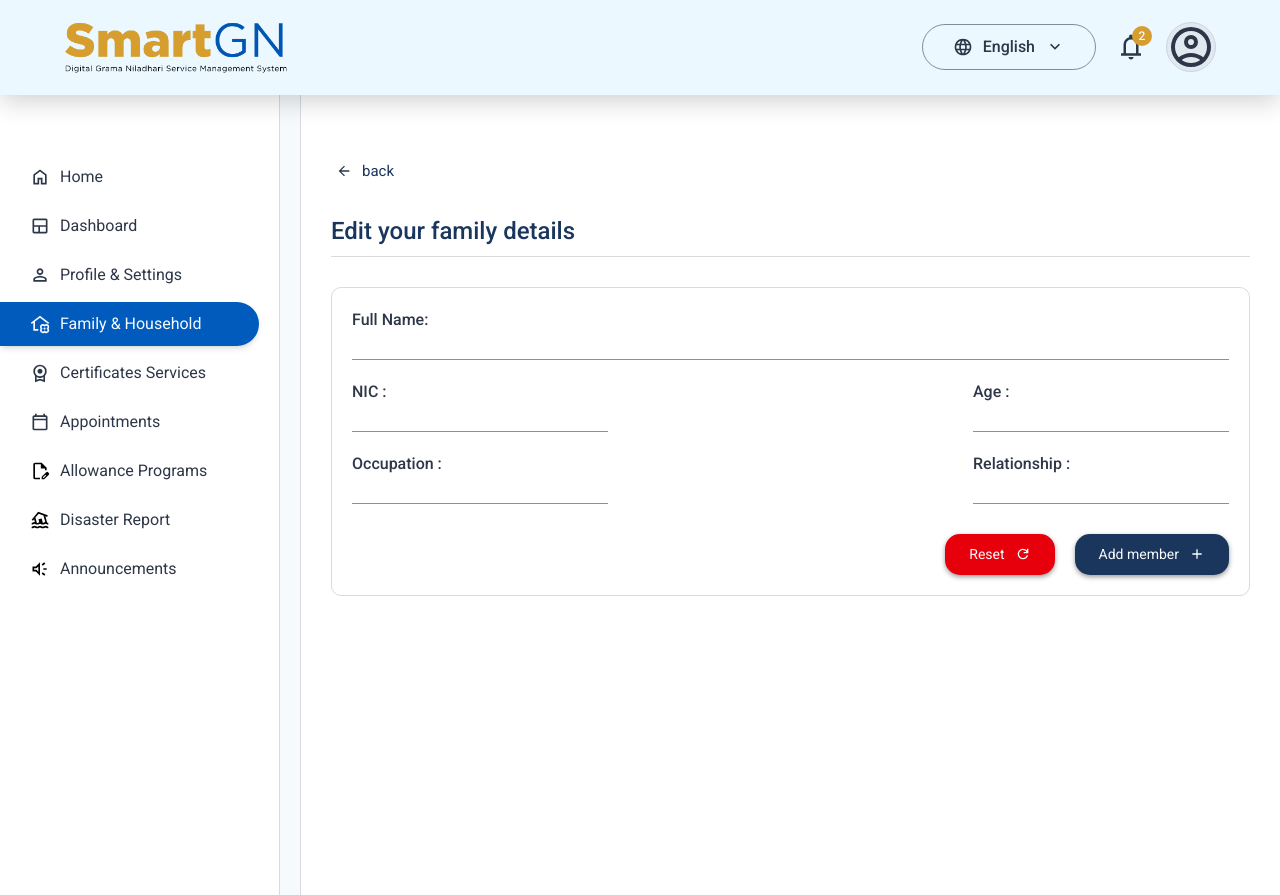
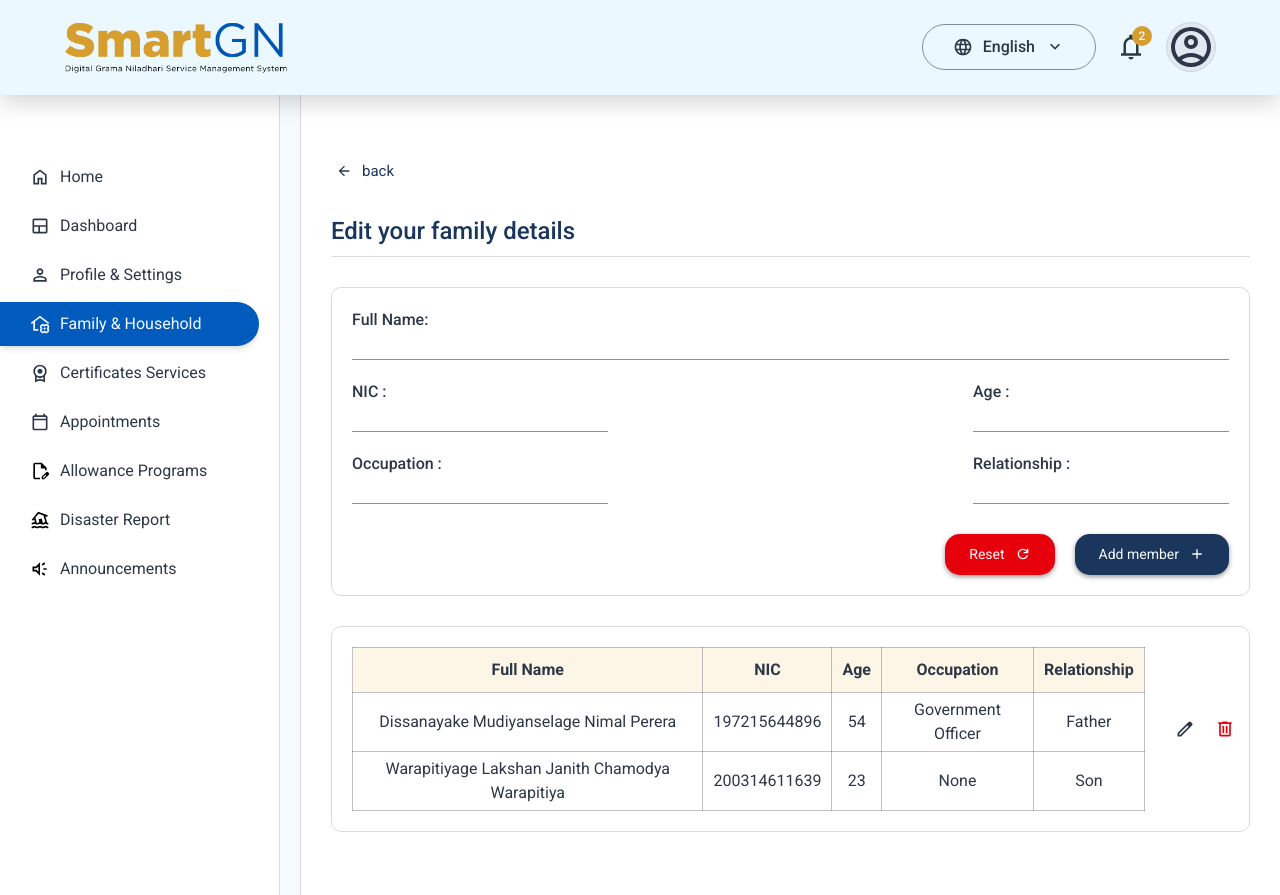
Before and after one commit to Mogith-Code/SmartGN-Digital-GN-Service-Management-System, a React (Vite) app in the folder SmartGN/: page /RHousehold/EditFamilyDetails in a window 1280 px wide. Built offline with nearby package versions, Linux system fonts and the light colour scheme.

Commit message:
Update EditFamilyDetailsLayout.jsx

```diff
--- a/SmartGN/src/Components/Family&HouseholdPage/EditFamilyDetailsLayout.jsx
+++ b/SmartGN/src/Components/Family&HouseholdPage/EditFamilyDetailsLayout.jsx
@@ -2,7 +2,10 @@ import React from "react";
 import backIcon from "../../assets/arrow_back_24dp_2D3748_FILL0_wght400_GRAD0_opsz24.svg";
 import resetIcon from "../../assets/refresh_24dp_F7FAFC_FILL0_wght400_GRAD0_opsz24.svg";
 import addIcon from "../../assets/add_24dp_F7FAFC_FILL0_wght400_GRAD0_opsz24.svg";
+import editIcon from "../../assets/edit_24dp_2D3748_FILL0_wght400_GRAD0_opsz24.svg";
+import deleteIcon from "../../assets/delete_24dp_E7000B_FILL0_wght400_GRAD0_opsz24.svg";
 import { useNavigate } from "react-router-dom";
+import FamilyMemberTable from "./FamilyMemberTable";
 
 function EditFamilyDetailsLayout() {
   const navigate = useNavigate();
@@ -111,6 +114,20 @@ function EditFamilyDetailsLayout() {
           </div>
         </form>
       </div>
+
+      <div className="flex gap-[30px] border border-[#2D37482D] p-[20px] m-[30px] rounded-[10px]">
+        <div className="flex w-full">
+          <FamilyMemberTable />
+        </div>
+        <div className="flex gap-[20px] items-center">
+          <img src={editIcon} alt="editIcon" className="w-[20px] h-[20px]" />
+          <img
+            src={deleteIcon}
+            alt="deleteIcon"
+            className="w-[20px] h-[20px]"
+          />
+        </div>
+      </div>
     </>
   );
 }
--- a/SmartGN/src/Components/Family&HouseholdPage/FamilyMemberTable.jsx
+++ b/SmartGN/src/Components/Family&HouseholdPage/FamilyMemberTable.jsx
@@ -34,19 +34,19 @@ function FamilyMemberTable() {
     <table className="w-full">
       <thead>
         <tr>
-          <th className="text-[16px] text-[#2D3748] bg-[#FDF5E6] border border-[#2D37484D] py-[10px]">
+          <th className="text-[16px] text-[#2D3748] bg-[#FDF5E6] border border-[#2D37484D] p-[10px]">
             {t.fullName}
           </th>
-          <th className="text-[16px] text-[#2D3748] bg-[#FDF5E6] border border-[#2D37484D] py-[10px]">
+          <th className="text-[16px] text-[#2D3748] bg-[#FDF5E6] border border-[#2D37484D] p-[10px]">
             {t.nic}
           </th>
-          <th className="text-[16px] text-[#2D3748] bg-[#FDF5E6] border border-[#2D37484D] py-[10px]">
+          <th className="text-[16px] text-[#2D3748] bg-[#FDF5E6] border border-[#2D37484D] p-[10px]">
             {t.age}
           </th>
-          <th className="text-[16px] text-[#2D3748] bg-[#FDF5E6] border border-[#2D37484D] py-[10px]">
+          <th className="text-[16px] text-[#2D3748] bg-[#FDF5E6] border border-[#2D37484D] p-[10px]">
             {t.occupation}
           </th>
-          <th className="text-[16px] text-[#2D3748] bg-[#FDF5E6] border border-[#2D37484D] py-[10px]">
+          <th className="text-[16px] text-[#2D3748] bg-[#FDF5E6] border border-[#2D37484D] p-[10px]">
             {t.relationship}
           </th>
         </tr>
```
Also changed, not shown: SmartGN/src/assets/delete_24dp_E7000B_FILL0_wght400_GRAD0_opsz24.svg (added), SmartGN/src/assets/edit_24dp_2D3748_FILL0_wght400_GRAD0_opsz24.svg (added).
